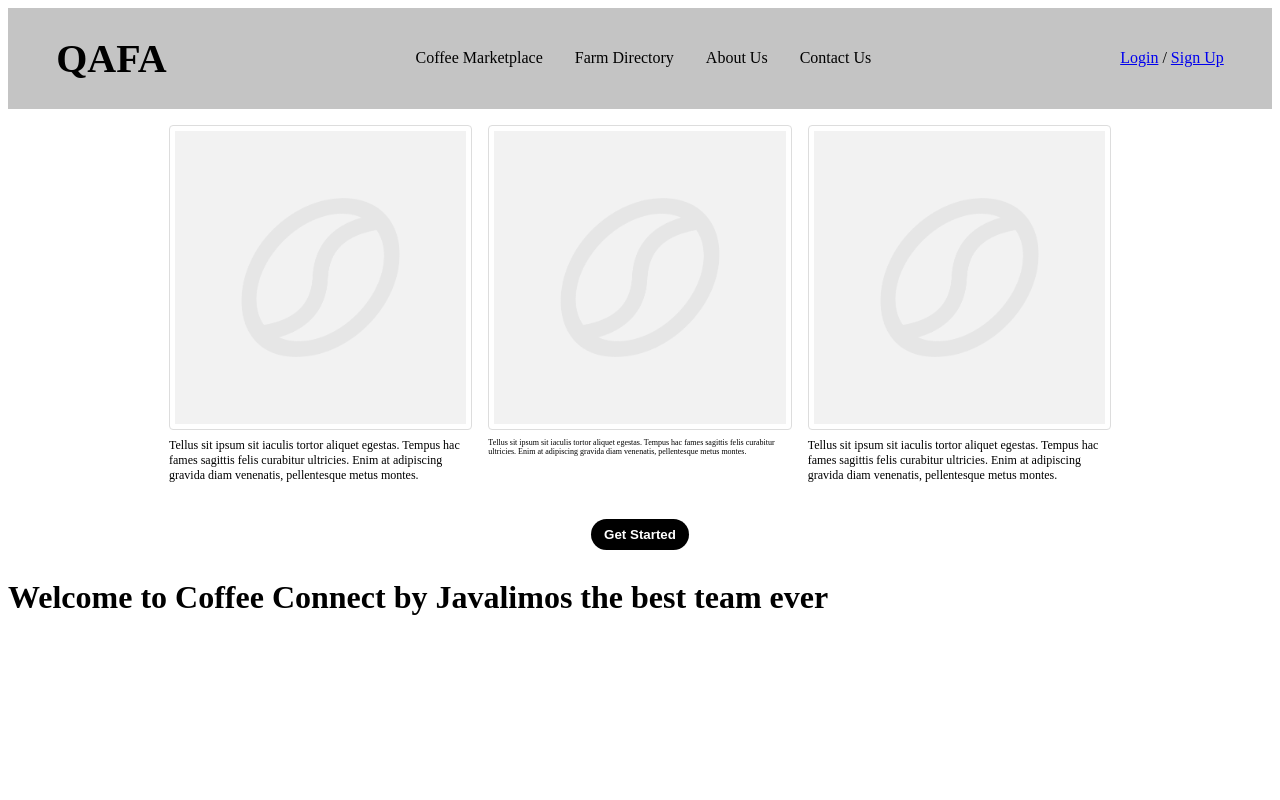
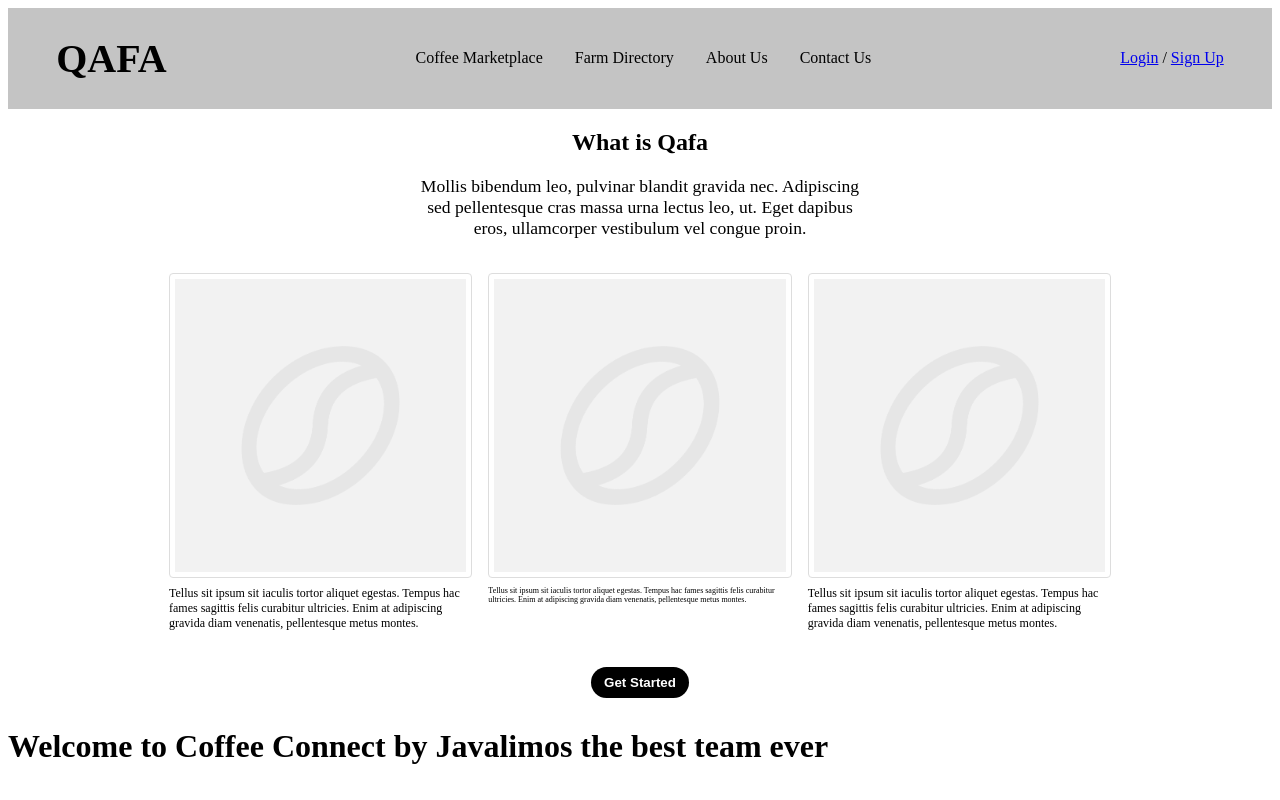
Before and after one commit to samvvw/coffee-connect, a React (Create React App) app in the folder client/: page / in a window 1280 px wide. Built offline with nearby package versions, Linux system fonts and the light colour scheme.

Commit message:
feature/25 Created Whats Qafa component

```diff
--- a/client/src/App.js
+++ b/client/src/App.js
@@ -7,11 +7,13 @@ import WelcomeUser from './views/welcome-user'
 
 import placeHolder from './assets/images/placeholder.png'
 import TriCardHolder from './components/TriCardHolder/triCardHolder'
+import WhatsQafa from './components/WhatSQafa/whatsQafa'
 
 function App() {
     return (
         <>
             <Header />
+            <WhatsQafa />
             <TriCardHolder
                 width1="30%"
                 height1="auto"
--- a/client/src/components/TriCardHolder/triCardHolder.styles.js
+++ b/client/src/components/TriCardHolder/triCardHolder.styles.js
@@ -14,9 +14,3 @@ export const StyleTriCardHolder = styled.div`
         align-items: center;
     }
 `
-
-export const StyleButtonHolder = styled.div`
-    width: 80%;
-    display: flex;
-    justify-content: center;
-`
--- /dev/null
+++ b/client/src/components/WhatSQafa/whatsQafa.jsx
@@ -0,0 +1,16 @@
+import { Heading, Container, StyledParagraph } from './whatsQaja.styles'
+
+const WhatsQafa = () => {
+    return (
+        <Container>
+            <Heading>What is Qafa</Heading>
+            <StyledParagraph>
+                Mollis bibendum leo, pulvinar blandit gravida nec. Adipiscing
+                sed pellentesque cras massa urna lectus leo, ut. Eget dapibus
+                eros, ullamcorper vestibulum vel congue proin.
+            </StyledParagraph>
+        </Container>
+    )
+}
+
+export default WhatsQafa
--- /dev/null
+++ b/client/src/components/WhatSQafa/whatsQaja.styles.js
@@ -0,0 +1,26 @@
+import styled from 'styled-components'
+
+export const Container = styled.div`
+    display: flex;
+    flex-direction: column;
+    align-items: center;
+    gap: 0.2rem;
+    max-width: 35%;
+    margin: 0 auto;
+    text-align: center;
+`
+
+export const Heading = styled.h2`
+    font-weight: bold;
+    font-size: 1.5rem;
+    margin-bottom: 0;
+    @media only screen and (max-width: 400px) {
+        font-size: 1rem;
+    }
+`
+export const StyledParagraph = styled.p`
+    font-size: 1.1rem;
+    @media only screen and (max-width: 400px) {
+        font-size: 0.75rem;
+    }
+`
```
